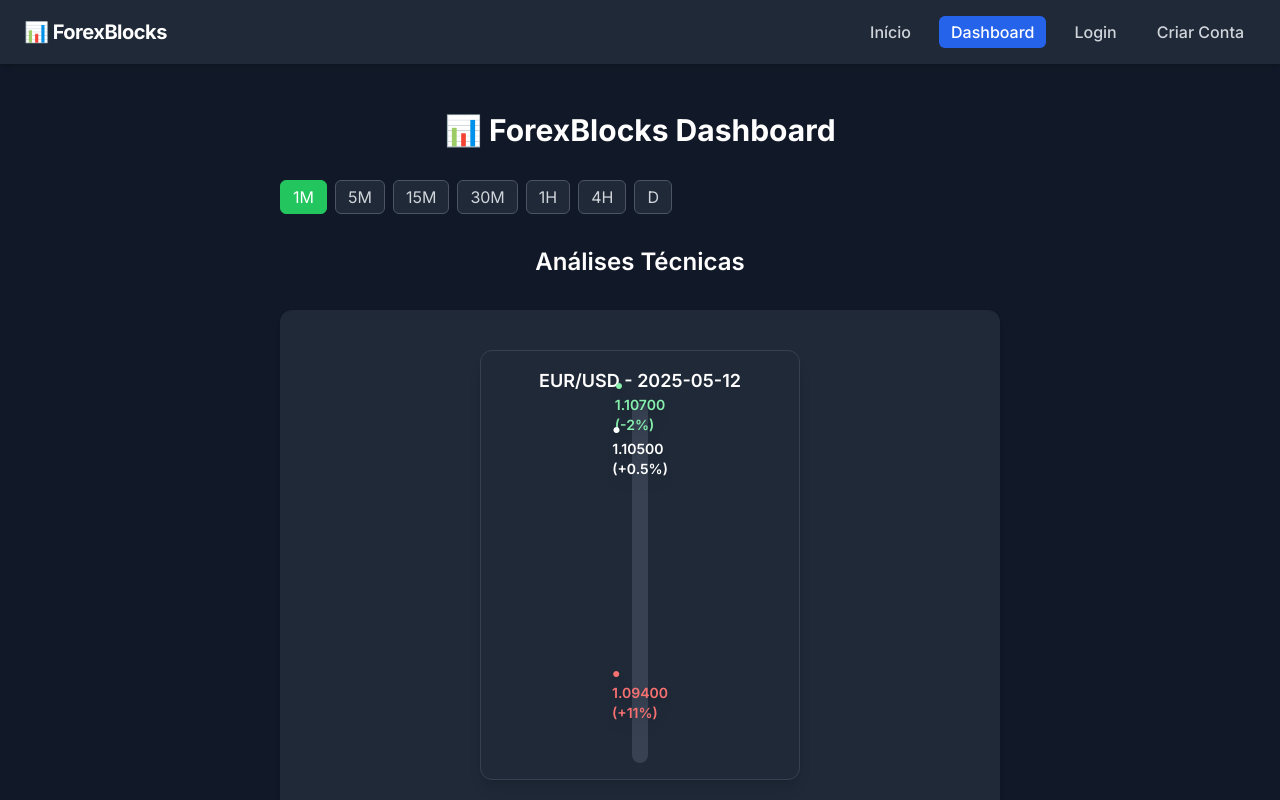
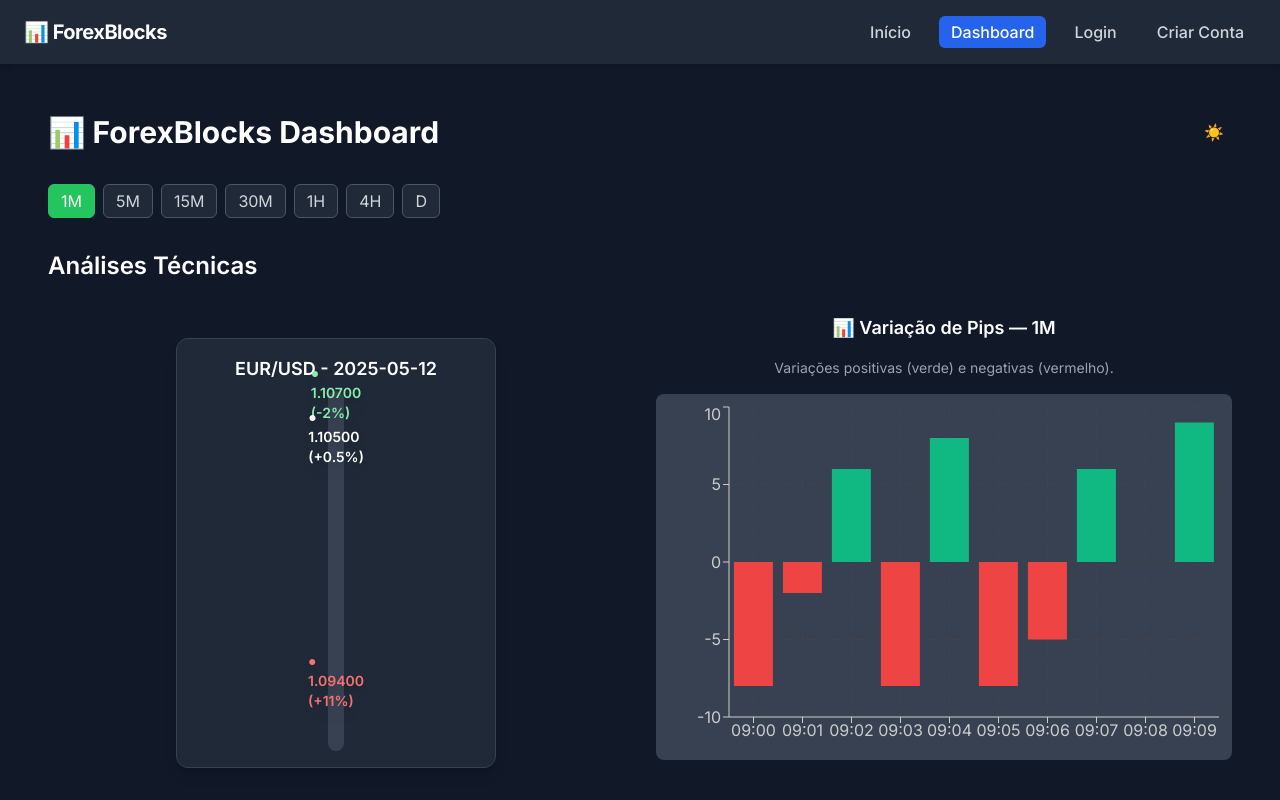
Before and after one commit to TulioBuarque/meusite-nextjs, a Next.js app: page /dashboard in a window 1280 px wide. Shown: the top 800 px of the page. Built offline with nearby package versions, Linux system fonts and the light colour scheme.

Commit message:
Update page.tsx

```diff
--- a/src/app/dashboard/page.tsx
+++ b/src/app/dashboard/page.tsx
@@ -1,26 +1,26 @@
-'use client'
+'use client';
 
-import { TimeframeSelector } from '@/components/TimeframeSelector'
-import { DailyRangeIndicator } from '@/components/kpis/DailyRangeIndicator'
-import { PipVariationTimeBlocks } from '@/components/kpis/PipVariationTimeBlocks'
+import { TimeframeSelector } from '@/components/TimeframeSelector';
+import { DailyRangeIndicator } from '@/components/kpis/DailyRangeIndicator';
+import { PipVariationTimeBlocks } from '@/components/kpis/PipVariationTimeBlocks';
+import { ThemeToggleButton } from '@/components/ThemeToggleButton';
 
 export default function DashboardPage() {
   return (
-    <main className="min-h-screen bg-gray-900 text-white p-6 space-y-8 max-w-3xl mx-auto">
-      <h1 className="text-3xl font-bold mb-6 text-center">📊 ForexBlocks Dashboard</h1>
+    <main className="min-h-screen bg-white dark:bg-gray-900 text-black dark:text-white p-6 space-y-8 max-w-7xl mx-auto">
+      <div className="flex justify-between items-center mb-6">
+        <h1 className="text-3xl font-bold">📊 ForexBlocks Dashboard</h1>
+        <ThemeToggleButton />
+      </div>
 
       <TimeframeSelector />
 
-      <h2 className="text-2xl font-semibold mb-4 text-center">Análises Técnicas</h2>
+      <h2 className="text-2xl font-semibold mb-4">Análises Técnicas</h2>
 
-      <div className="space-y-8">
-        <div className="bg-gray-800 rounded-xl p-4 shadow-md">
-          <DailyRangeIndicator />
-        </div>
-        <div className="bg-gray-800 rounded-xl p-4 shadow-md">
-          <PipVariationTimeBlocks />
-        </div>
+      <div className="grid grid-cols-1 md:grid-cols-2 gap-8 mt-8">
+        <DailyRangeIndicator />
+        <PipVariationTimeBlocks />
       </div>
     </main>
-  )
+  );
 }
```
